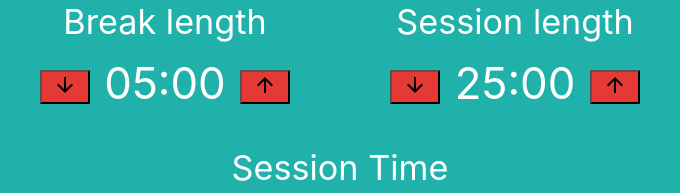
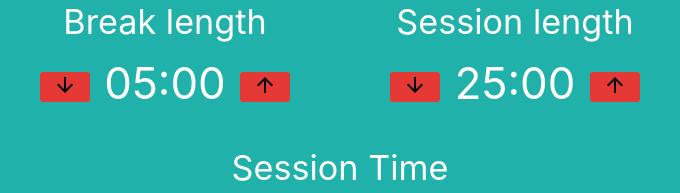
Before and after one commit to neliomemeje/Pomodoro-Clock, a plain HTML site: page index.html in a window 1280 px wide. Shown: the part 153-346 px from the top of the page, 300-980 px from the left. Drawn offline with nearby package versions, Linux system fonts and the light colour scheme.

Commit message:
changing styles

```diff
--- a/styles.css
+++ b/styles.css
@@ -7,7 +7,7 @@ h2 {
     text-shadow: 3px 3px #d0c6c6;
 }
 
-.material-icons {
+button {
     border-radius: 3px;
     border: none;
     outline: none;
```
